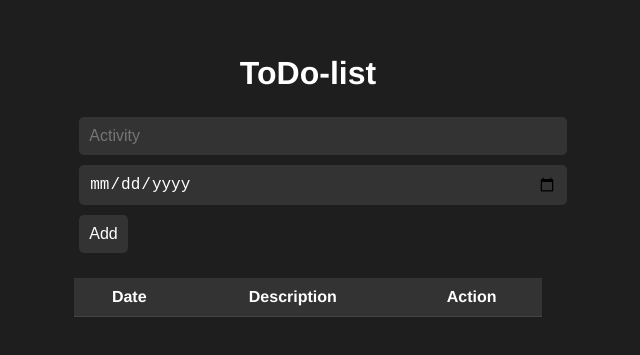
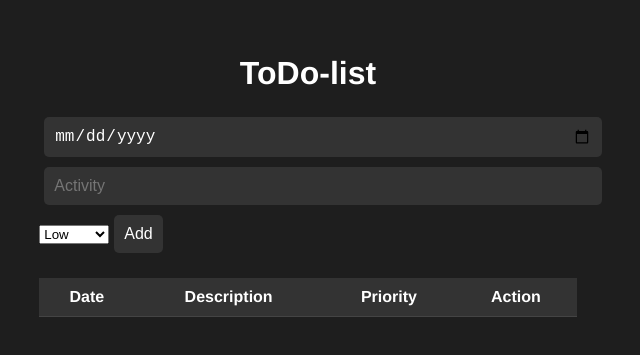
Before and after one commit to whatmurder/hh-frontend, a React (Vite) app in the folder todolist/: page / in a window 1280 px wide. Shown: the part 225-580 px from the top of the page, without its empty margins (332-972 px from the left). Built offline with nearby package versions, Linux system fonts and the light colour scheme.

Commit message:
Reworks and code cleanup

```diff
--- a/todolist/package.json
+++ b/todolist/package.json
@@ -10,6 +10,8 @@
     "preview": "vite preview"
   },
   "dependencies": {
+    "ag-grid-community": "^31.1.1",
+    "ag-grid-react": "^31.1.1",
     "react": "^18.2.0",
     "react-dom": "^18.2.0"
   },
--- a/todolist/src/components/TodoTable.jsx
+++ b/todolist/src/components/TodoTable.jsx
@@ -1,9 +1,10 @@
 import React from "react";
 
-function TodoTable({todos, deleteByIndex}) {
+export default function TodoTable({todos, deleteByIndex}) {
     const itemRows = todos.map((todo, index) => (<tr key={index}>
         <td>{todo.date}</td>
         <td>{todo.description}</td>
+        <td>{todo.priority}</td>
         <td>
             <button onClick={() => deleteByIndex(index)}>Delete</button>
         </td>
@@ -14,11 +15,10 @@ function TodoTable({todos, deleteByIndex}) {
         <tr>
             <th>Date</th>
             <th>Description</th>
+            <th>Priority</th>
             <th>Action</th>
         </tr>
         </thead>
         <tbody>{itemRows}</tbody>
     </table>;
 }
-
-export default TodoTable;
--- a/todolist/src/components/Todolist.jsx
+++ b/todolist/src/components/Todolist.jsx
@@ -1,8 +1,8 @@
 import React, {useState} from "react";
 import TodoTable from "./TodoTable.jsx";
 
-function Todolist() {
-    const [todo, setTodo] = useState({description: "", date: ""});
+export default function Todolist() {
+    const [todo, setTodo] = useState({description: "", date: "", priority: ""});
     const [todos, setTodos] = useState([]);
 
     const handleInputChange = (event) => {
@@ -10,15 +10,31 @@ function Todolist() {
     };
 
     const addTodo = () => {
-        setTodos([...todos, todo]);
-        console.log(todos);
+        // Check if the user has inputted both date and a description
+        if (todo.date && todo.description) {
+            const newTodo = {...todo, priority: todo.priority || "Low"};
+            setTodos([...todos, newTodo]);
+            // Option to reset the fields.
+            //  setTodo({ description: "", date: "", priority: "" });
+        } else {
+            alert("Please enter both date and description!");
+        }
     };
+
 
     const deleteByIndex = (index) => {
         setTodos(todos.filter((_, i) => i !== index));
     };
 
     return <>
+
+        <input
+            type="date"
+            name="date"
+            value={todo.date}
+            onChange={handleInputChange}
+        />
+
         <input
             type="text"
             name="description"
@@ -27,15 +43,18 @@ function Todolist() {
             onChange={handleInputChange}
         />
 
-            <input
-                type="date"
-                name="date"
-                value={todo.date}
+        <select
+            id="priority"
+            name="priority"
+            value={todo.priority}
             onChange={handleInputChange}
-            />
+        >
+            <option value="Low">Low</option>
+            <option value="Medium">Medium</option>
+            <option value="High">High</option>
+        </select>
+
         <button onClick={addTodo}>Add</button>
         <TodoTable todos={todos} deleteByIndex={deleteByIndex}/>
     </>;
 }
-
-export default Todolist;
```
Also changed, not shown: todolist/src/components/TodoGrid.jsx (added), 2 other files (tests, documents, lock files or other folders). Lines whose indentation alone changed are shown as unchanged.
